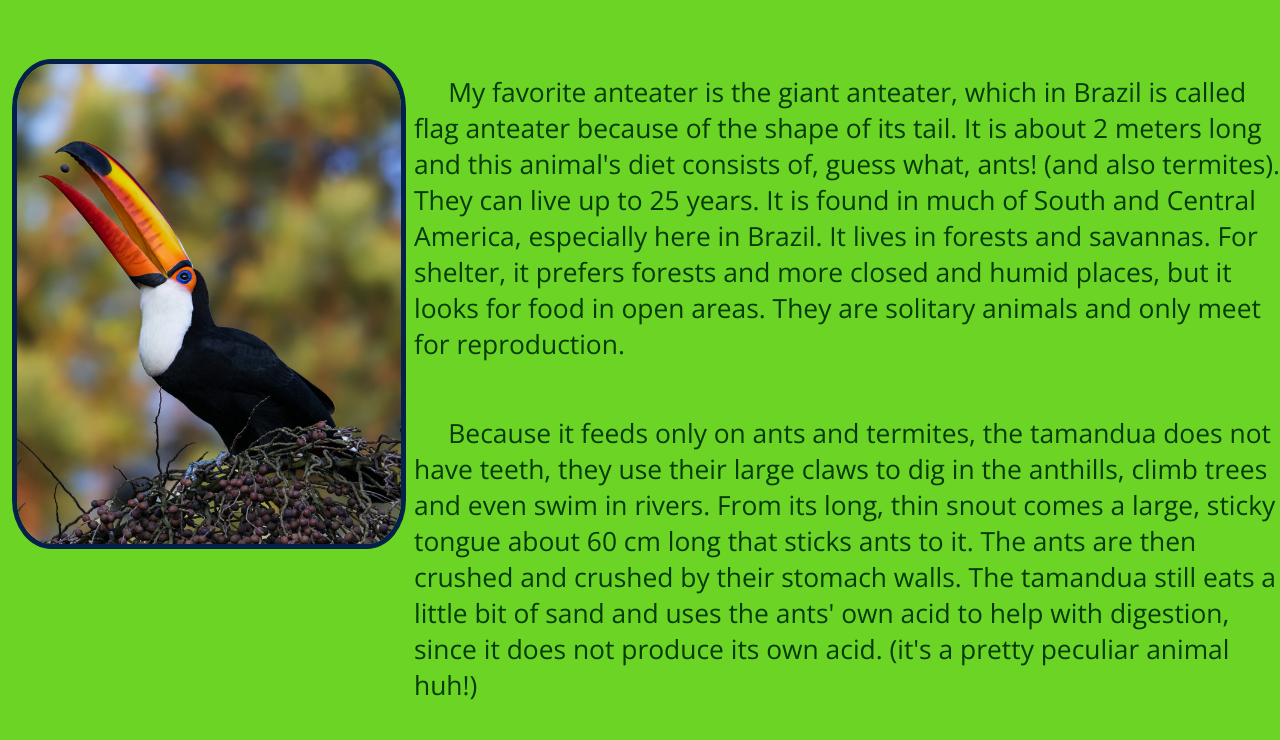
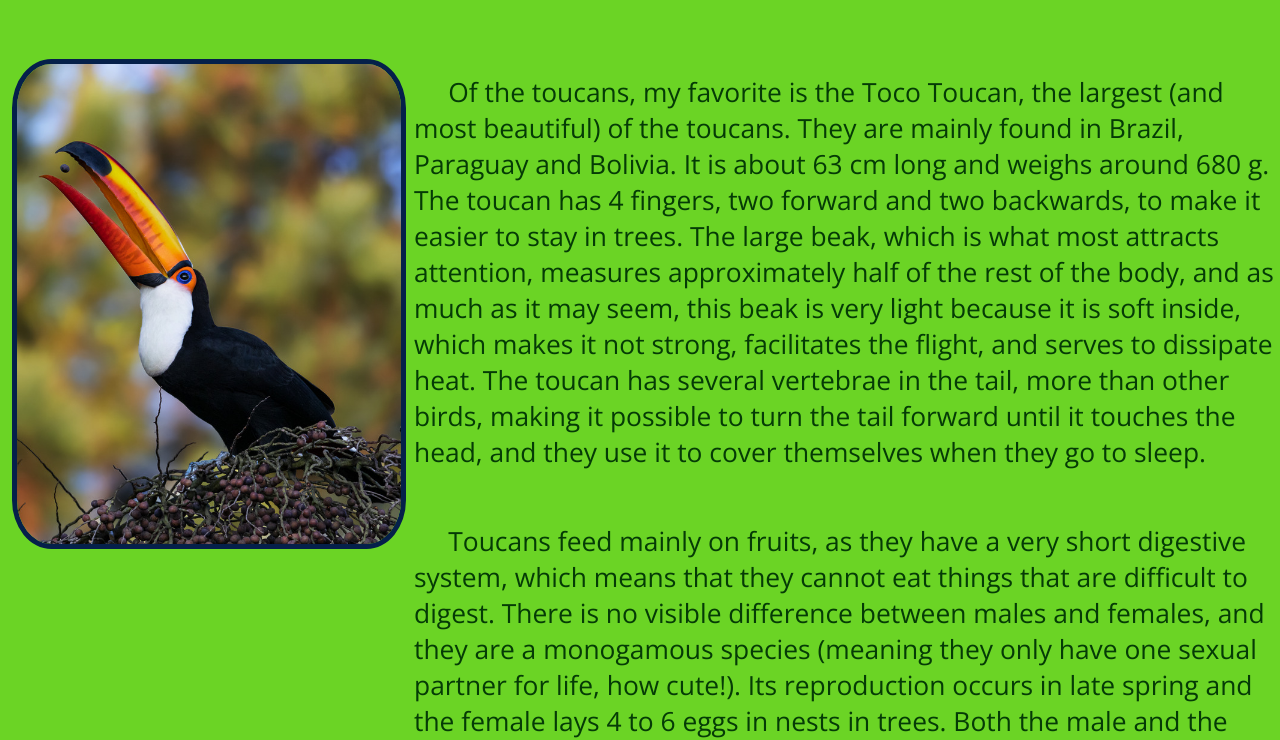
Before and after one commit to TiagoWurmli/wwd130, a plain HTML site: page fav_animals/toucan.html in a window 1280 px wide. Shown: the part 523-1263 px from the top of the page. Drawn offline with nearby package versions, Linux system fonts and the light colour scheme; a web font is replaced by a local one.

Commit message:
toucan text

```diff
--- a/fav_animals/toucan.html
+++ b/fav_animals/toucan.html
@@ -31,8 +31,8 @@
         <section id="subpage-section1">
             <h2>General Information and Facts</h2>
             <img src="images/toucan-berry.jpg" class="image" alt="Turtle and a bubble">
-            <p class="toucan-first-para">&nbsp;&nbsp;&nbsp;&nbsp;&nbsp;My favorite anteater is the giant anteater, which in Brazil is called flag anteater because of the shape of its tail. It is about 2 meters long and this animal's diet consists of, guess what, ants! (and also termites). They can live up to 25 years. It is found in much of South and Central America, especially here in Brazil. It lives in forests and savannas. For shelter, it prefers forests and more closed and humid places, but it looks for food in open areas. They are solitary animals and only meet for reproduction.</p>
-            <p class="toucan-second-para">&nbsp;&nbsp;&nbsp;&nbsp;&nbsp;Because it feeds only on ants and termites, the tamandua does not have teeth, they use their large claws to dig in the anthills, climb trees and even swim in rivers. From its long, thin snout comes a large, sticky tongue about 60 cm long that sticks ants to it. The ants are then crushed and crushed by their stomach walls. The tamandua still eats a little bit of sand and uses the ants' own acid to help with digestion, since it does not produce its own acid. (it's a pretty peculiar animal huh!)</p>
+            <p class="toucan-first-para">&nbsp;&nbsp;&nbsp;&nbsp;&nbsp;Of the toucans, my favorite is the Toco Toucan, the largest (and most beautiful) of the toucans. They are mainly found in Brazil, Paraguay and Bolivia. It is about 63 cm long and weighs around 680 g. The toucan has 4 fingers, two forward and two backwards, to make it easier to stay in trees. The large beak, which is what most attracts attention, measures approximately half of the rest of the body, and as much as it may seem, this beak is very light because it is soft inside, which makes it not strong, facilitates the flight, and serves to dissipate heat. The toucan has several vertebrae in the tail, more than other birds, making it possible to turn the tail forward until it touches the head, and they use it to cover themselves when they go to sleep.</p>
+            <p class="toucan-second-para">&nbsp;&nbsp;&nbsp;&nbsp;&nbsp;Toucans feed mainly on fruits, as they have a very short digestive system, which means that they cannot eat things that are difficult to digest. There is no visible difference between males and females, and they are a monogamous species (meaning they only have one sexual partner for life, how cute!). Its reproduction occurs in late spring and the female lays 4 to 6 eggs in nests in trees. Both the male and the female play the role of hatching the eggs, which hatch between 16 and 20 days. They are born ugly as it hurts, with a tiny body and a giant beak. The eyes only open after three weeks and the parents take care of them until they leave the nests, around six weeks.</p>
         </section>
 
         <div id="toucan-section2">
```
